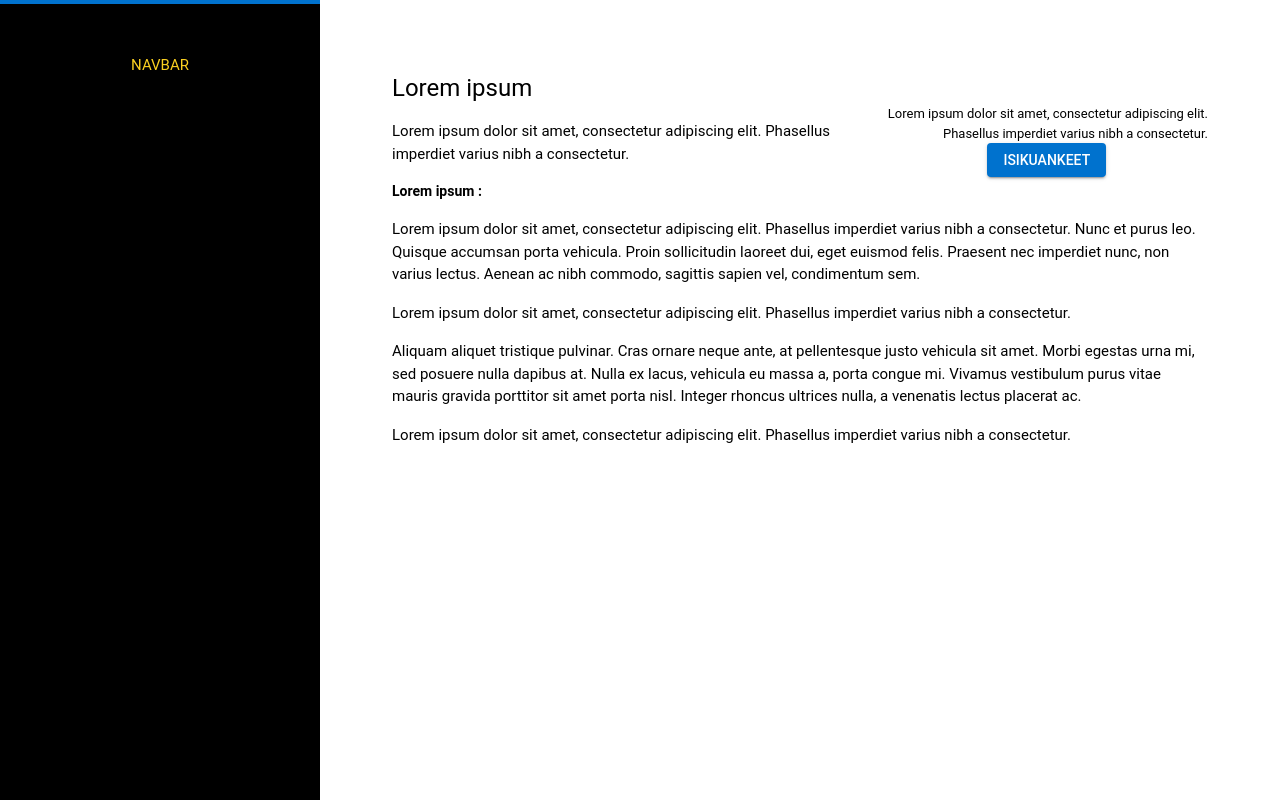
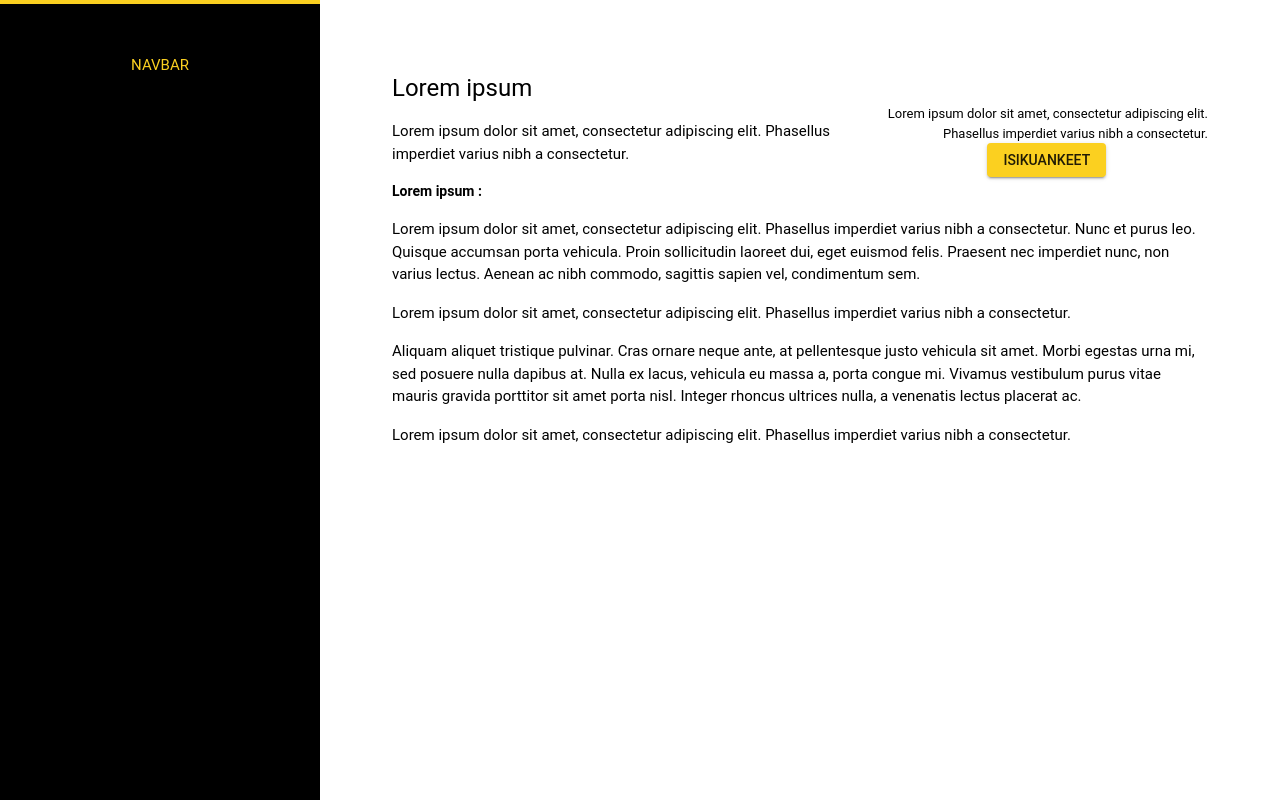
Before and after one commit to raidokaasik/test-form-v1, a React (Vite) app: page / in a window 1280 px wide. Built offline with nearby package versions, Linux system fonts and the light colour scheme; what little-state-machine would draw is missing.

Commit message:
add-icons-and-additional-theming

```diff
--- a/package.json
+++ b/package.json
@@ -30,6 +30,7 @@
     "@emotion/react": "^11.11.1",
     "@emotion/styled": "^11.11.0",
     "@fontsource-variable/mulish": "^5.0.15",
+    "@mui/icons-material": "^5.14.14",
     "@mui/material": "^5.14.12",
     "@mui/x-date-pickers": "^6.16.2",
     "dayjs": "^1.11.10",
--- a/src/theme/theme.ts
+++ b/src/theme/theme.ts
@@ -1,9 +1,22 @@
-import createTheme from '@mui/material/styles/createTheme'
+import createTheme, { Theme } from '@mui/material/styles/createTheme'
 
-const SECONDARY_MAIN = '#0072CE'
+const SECONDARY_MAIN = '#fbd020'
+const SUCCESS_MAIN = '#2da63b'
+const SUCCESS_DARK = '#31823b'
+const PRIMARY_MAIN = '#203f9e'
 
-export const theme = createTheme({
+export const theme: Theme = createTheme({
   components: {
+    MuiInput: {
+      styleOverrides: {
+        root: {
+          fontWeight: 700,
+          ':after': {
+            borderBottom: `2px solid ${PRIMARY_MAIN}`,
+          },
+        },
+      },
+    },
     MuiToggleButtonGroup: {
       styleOverrides: {
         root: {
@@ -20,16 +33,17 @@ export const theme = createTheme({
           boxSizing: 'border-box',
           fontSize: '12px',
           fontWeight: '700',
-          borderRadius: '15px',
+          borderRadius: '5px',
           height: '24px',
-          width: '46px',
-          color: SECONDARY_MAIN,
-          border: `2px solid ${SECONDARY_MAIN}`,
+          padding: '6px',
+          width: '40px',
+          color: PRIMARY_MAIN,
+          border: `2px solid ${PRIMARY_MAIN}`,
           '&.Mui-selected': {
-            background: SECONDARY_MAIN,
+            background: PRIMARY_MAIN,
             color: '#fff',
             '&:hover': {
-              background: SECONDARY_MAIN,
+              background: PRIMARY_MAIN,
             },
           },
           '&:hover': {
@@ -45,6 +59,15 @@ export const theme = createTheme({
         },
       },
     },
+    MuiButtonBase: {
+      styleOverrides: {
+        root: {
+          ':disabled': {
+            color: '#ccc',
+          },
+        },
+      },
+    },
     MuiGrid: {
       styleOverrides: {
         root: {
@@ -52,10 +75,26 @@ export const theme = createTheme({
         },
       },
     },
+    MuiFormLabel: {
+      styleOverrides: {
+        root: {
+          '&.Mui-focused': {
+            color: PRIMARY_MAIN,
+          },
+        },
+      },
+    },
   },
   palette: {
+    primary: {
+      main: PRIMARY_MAIN,
+    },
     secondary: {
       main: SECONDARY_MAIN,
+    },
+    success: {
+      main: SUCCESS_MAIN,
+      dark: SUCCESS_DARK,
     },
   },
   breakpoints: {
@@ -72,6 +111,12 @@ export const theme = createTheme({
     body1: {
       fontSize: '15px',
     },
+    h6: {
+      textTransform: 'uppercase',
+      fontWeight: 700,
+      fontSize: '18px',
+      color: PRIMARY_MAIN,
+    },
     body2: {
       fontSize: '1rem',
       fontWeight: 600,
```
Also changed, not shown: src/components/icons/AddIcon.tsx (added, +20 -0 lines), src/components/icons/RemoveIcon.tsx (added, +20 -0 lines), 1 other file (tests, documents, lock files or other folders).
